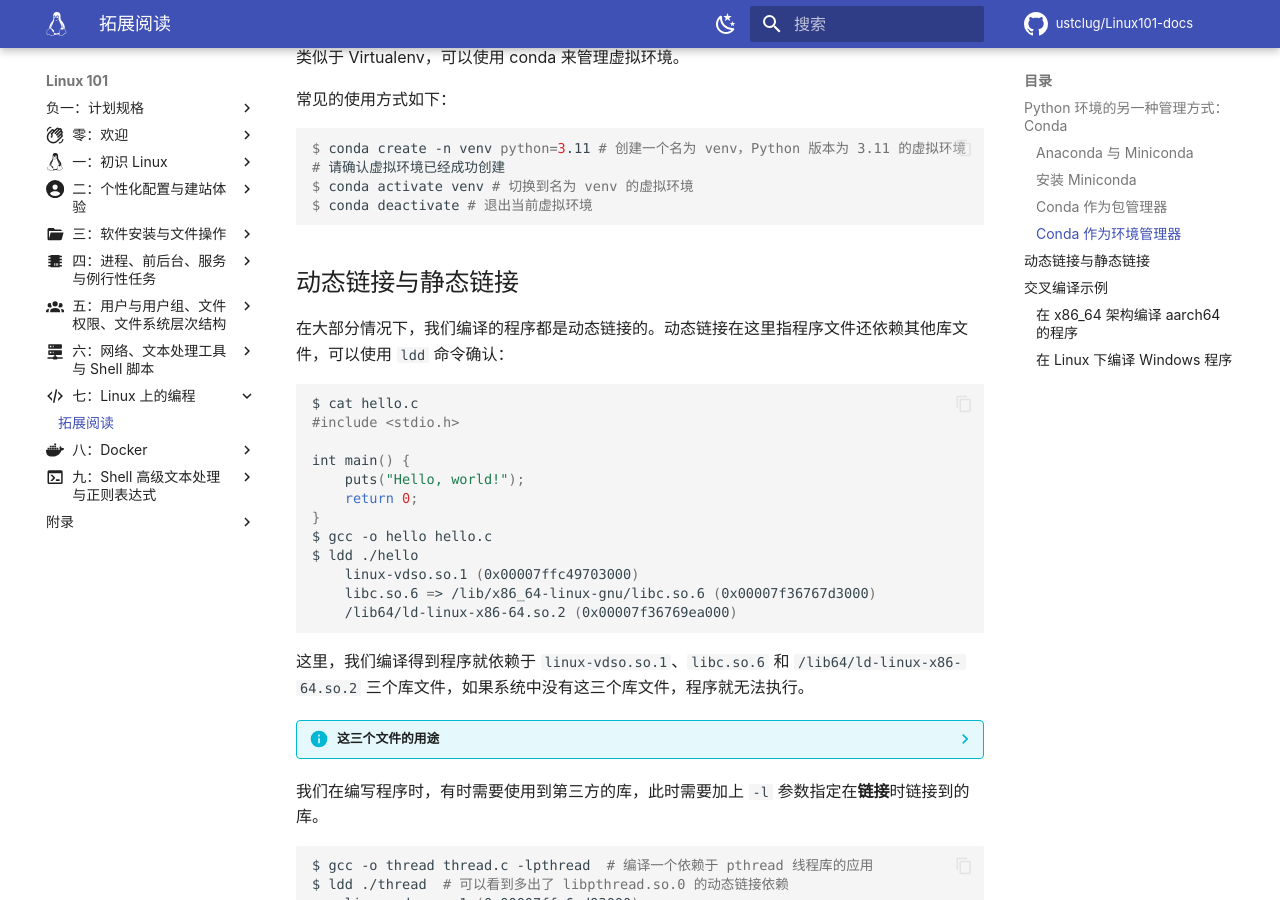
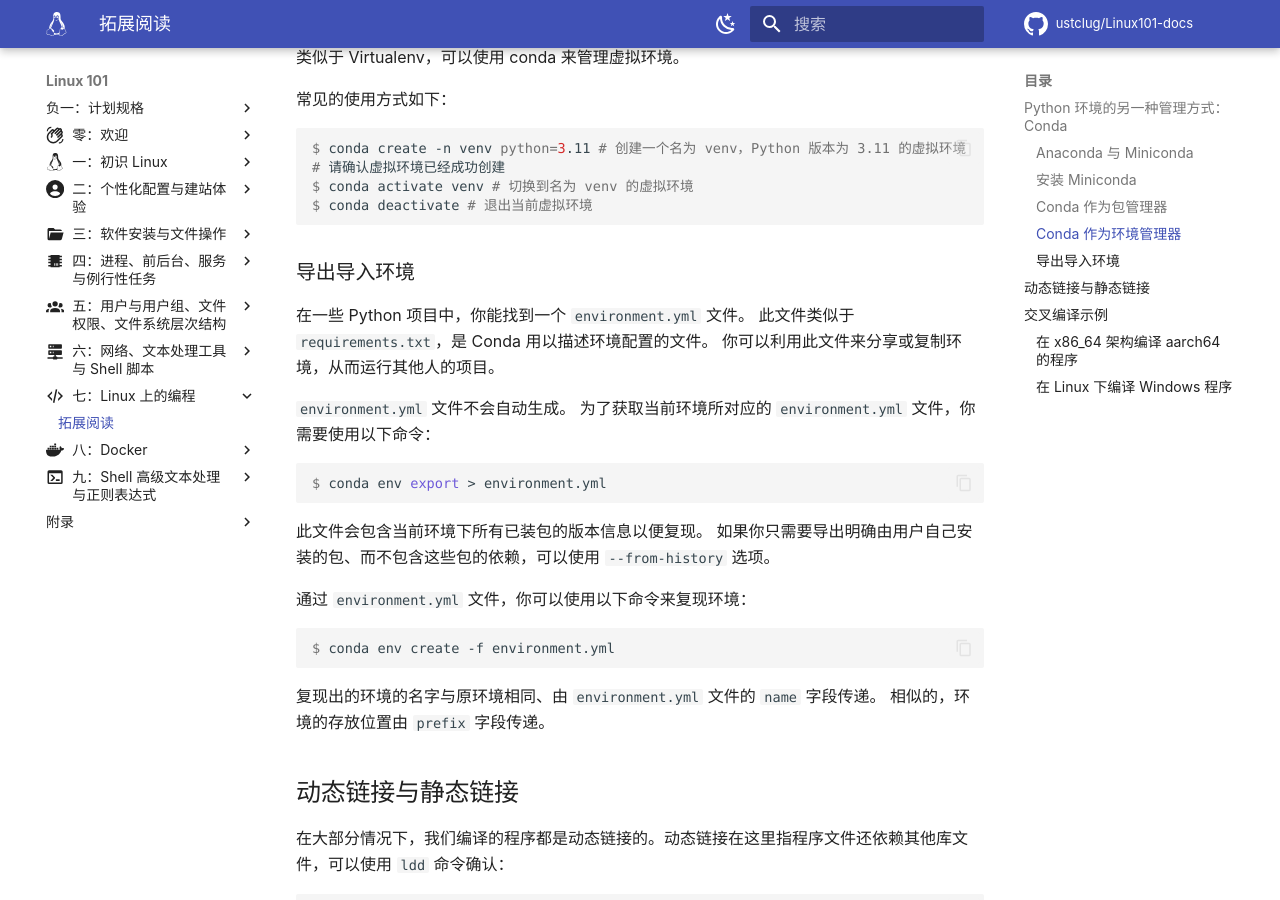
Before and after one commit to ustclug/Linux101-docs, an MkDocs documentation site: the page built from docs/Ch07/supplement.md, in a window 1280 px wide and 900 px high, scrolled down 1105 px. Built offline with MkDocs 1.6.1 and Material for MkDocs 9.7.7, drawn with Linux system fonts in a browser that asks for light colours; comment, search, counter and statistics services are not loaded.

Commit message:
Ch07: Add conda env export/import

````diff
--- a/docs/Ch07/supplement.md
+++ b/docs/Ch07/supplement.md
@@ -47,6 +47,31 @@
 $ conda activate venv # 切换到名为 venv 的虚拟环境
 $ conda deactivate # 退出当前虚拟环境
 ```
+
+### 导出导入环境 {#export-import-env}
+
+在一些 Python 项目中，你能找到一个 `environment.yml` 文件。
+此文件类似于 `requirements.txt`，是 Conda 用以描述环境配置的文件。
+你可以利用此文件来分享或复制环境，从而运行其他人的项目。
+
+`environment.yml` 文件不会自动生成。
+为了获取当前环境所对应的 `environment.yml` 文件，你需要使用以下命令：
+
+```console
+$ conda env export > environment.yml
+```
+
+此文件会包含当前环境下所有已装包的版本信息以便复现。
+如果你只需要导出明确由用户自己安装的包、而不包含这些包的依赖，可以使用 `--from-history` 选项。
+
+通过 `environment.yml` 文件，你可以使用以下命令来复现环境：
+
+```console
+$ conda env create -f environment.yml
+```
+
+复现出的环境的名字与原环境相同、由 `environment.yml` 文件的 `name` 字段传递。
+相似的，环境的存放位置由 `prefix` 字段传递。
 
 ## 动态链接与静态链接 {#dynamic-or-static-link}
 
````
